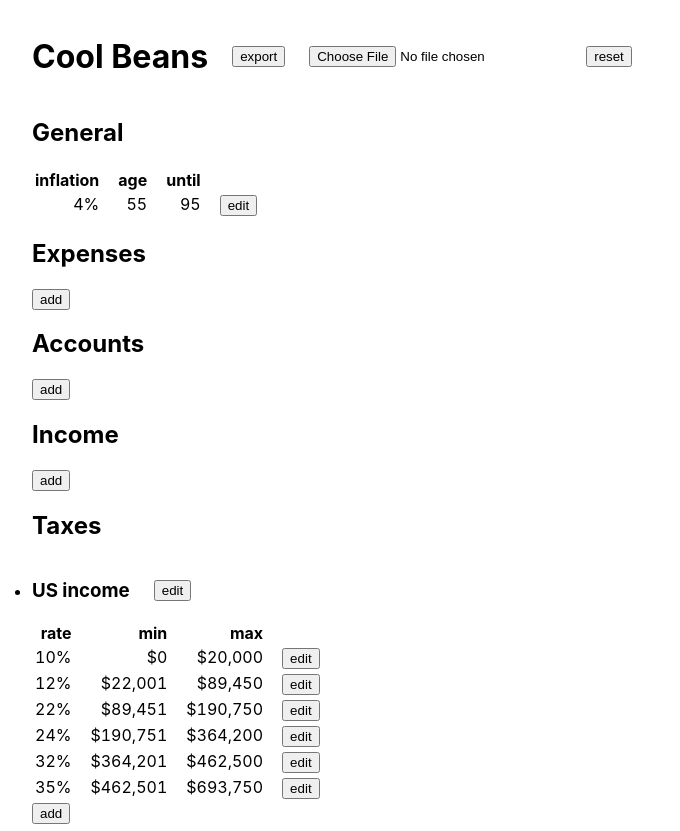
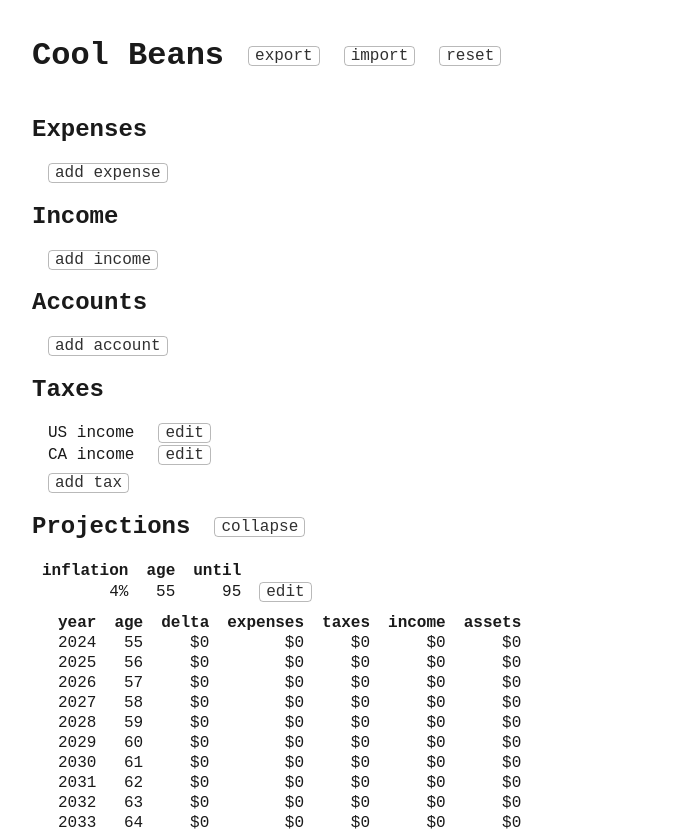
Before and after one commit to ericsoderberghp/coolbeans, a React (Create React App) app: page / in a window 1280 px wide. Shown: the top 831 px of the page, without its empty margins (0-680 px from the left). Built offline with nearby package versions, Linux system fonts and the light colour scheme.

Commit message:
initial styling

```diff
--- a/src/Accounts.tsx
+++ b/src/Accounts.tsx
@@ -57,8 +57,7 @@ const AccountForm = (props: AccountFormProps) => {
         />
       </label>
       <label>
-        estimated return
-        <span>
+        estimated return %
         <input
           className="percent"
           name="return"
@@ -66,17 +65,18 @@ const AccountForm = (props: AccountFormProps) => {
           step="0.01"
           defaultValue={account.return}
         />
-          %
-        </span>
       </label>
       <label>
         priority
         <input name="priority" type="number" defaultValue={account.priority} />
       </label>
       <footer>
+        <span className="kind">Account</span>
+        <div className="controls">
+          {onDelete && <button onClick={onCancel}>delete</button>}
+          <button onClick={onCancel}>cancel</button>
           <button type="submit">save</button>
-        <button onClick={onCancel}>cancel</button>
-        {onDelete && <button onClick={onCancel}>delete</button>}
+        </div>
       </footer>
     </form>
   );
@@ -89,9 +89,7 @@ export const Accounts = () => {
 
   const sortedAccounts = useMemo(
     () =>
-      data.accounts.sort(
-        (a1, a2) => (a1.priority || 0) - (a2.priority || 0)
-      ),
+      data.accounts.sort((a1, a2) => (a1.priority || 0) - (a2.priority || 0)),
     [data]
   );
 
@@ -105,10 +103,7 @@ export const Accounts = () => {
       const account = formEventToAccount(event);
       // set id
       account.id =
-        Math.max(
-          0,
-          ...nextData.accounts.map((account: AccountType) => account.id)
-        ) + 1;
+        Math.max(0, ...nextData.accounts.map((account) => account.id)) + 1;
       nextData.accounts.push(account);
     });
     setAdding(false);
@@ -119,9 +114,7 @@ export const Accounts = () => {
     updateData((nextData) => {
       const account = formEventToAccount(event);
       account.id = id;
-      const index = nextData.accounts.findIndex(
-        (account: AccountType) => account.id === id
-      );
+      const index = nextData.accounts.findIndex((account) => account.id === id);
       nextData.accounts.splice(index, 1, account);
     });
     setEditing(0);
@@ -130,13 +123,13 @@ export const Accounts = () => {
   const delet = (id: number) => () => {
     updateData((nextData: DataType) => {
       nextData.accounts = nextData.accounts.filter(
-        (account: AccountType) => account.id === id
+        (account) => account.id === id
       );
     });
   };
 
   return (
-    <div>
+    <section>
       <header>
         <h2>Accounts</h2>
       </header>
@@ -153,15 +146,14 @@ export const Accounts = () => {
           <tbody>
             {sortedAccounts.map((account) => {
               const key: number = account.id;
-            const investmentsValue = account.investments
-              .reduce(
+              const investmentsValue = account.investments.reduce(
                 (tot, inv) => ((inv.shares || 0) * (inv.price || 0) || 0) + tot,
                 0
               );
               return (
                 <tr key={key}>
                   {editing === key ? (
-                  <td colSpan={4}>
+                    <td colSpan={5}>
                       <AccountForm
                         account={account}
                         onSubmit={update(key)}
@@ -192,11 +184,13 @@ export const Accounts = () => {
           </tbody>
         </table>
       )}
+      <footer>
         {adding ? (
           <AccountForm onSubmit={add} onCancel={() => setAdding(false)} />
         ) : (
-        <button onClick={startAdding}>add</button>
+          <button onClick={startAdding}>add account</button>
         )}
-    </div>
+      </footer>
+    </section>
   );
 };
--- a/src/App.css
+++ b/src/App.css
@@ -1,68 +1,189 @@
+:root {
+  --size: 24px;
+  --half-size: calc(var(--size) / 2);
+  --quarter-size: calc(var(--size) / 4);
+  --background-lightness: 10%;
+  --foreground-lightness: 100%;
+}
 
 body {
-  --size: 24px;
-  --half-size: calc(var(--size) / 2);
+  font-family: 'courier new', courier, monospace;
+  background-color: hsl(0 0% var(--background-lightness));
+  color: hsl(0 0% var(--foreground-lightness));
 }
 
 main {
-  /* max-width: calc(var(--size) * 24); */
   margin: 1em 2em;
 }
 
-header, footer {
+section footer {
+  padding: 0 1em;
+}
+
+header,
+footer,
+.controls {
   display: flex;
   flex-flow: row;
   align-items: center;
   gap: var(--size);
 }
 
+button, input[type=file]::file-selector-button {
+  appearance: none;
+  font: inherit;
+  padding: 0 var(--quarter-size);
+  color: hsl(0 0% var(--foreground-lightness) / 90%);
+  background: none;
+  border: 1px solid;
+  border-color: hsl(0 0% var(--foreground-lightness) / 30%);
+  border-radius: 0.25em;
+}
+
+button:hover, .controls button:hover {
+  cursor: pointer;
+  background-color: hsl(0 0% var(--foreground-lightness) / 80%);
+  color: hsl(0 0% var(--background-lightness));
+  border-color: hsl(0 0% var(--foreground-lightness) / 80%);
+}
+
 label {
-  display: flex;
-  flex-flow: row;
+  display: grid;
+  grid-template-columns: 1fr 1fr;
   align-items: center;
   gap: var(--size);
-  margin-bottom: var(--half-size);
+  font-weight: bold;
+  white-space: nowrap
+}
+
+input {
+  font-family: 'courier new', courier, monospace;
+  font-size: 1em;
+  background-color: inherit;
+  color: inherit;
+  border: 1px solid hsl(0 0% var(--foreground-lightness) / 30%);
+  padding: var(--quarter-size) var(--half-size);
+  margin-bottom: -1px;
+  width: 12em;
+}
+
+input:focus {
+  position: relative;
+  z-index: 1;
 }
 
 input[type=number] {
   font-variant-numeric: tabular-nums;
-  text-align:right;
-  width: 10em;
+  text-align: right;
 }
 
-input.percent {
-  width: 4em;
+input[type=checkbox] {
+  appearance: none;
+  margin: 0;
+  position: relative;
+  box-sizing: content-box;
+  margin-bottom: -1px;
+  font: inherit;
+  height: calc(1em + 2px);
 }
 
-ul, ol {
+input[type=checkbox]:hover {
+  cursor: pointer;
+  background: #ddd;
+}
+
+input[type="checkbox"]::after {
+  content: '';
+  position: absolute;
+  right: 18px;
+  top: 6px;
+  display: box;
+  width: 0.33em;
+  height: 0.66em;
+  transform: rotate(33deg);
+}
+
+input[type="checkbox"]:checked::after {
+  border-right: 4px solid black;
+  border-bottom: 4px solid black;
+}
+
+ul,
+ol {
   margin: 0;
   padding: 0;
+  margin-bottom: 0.5em;
+  list-style: none;
 }
 
-td, th {
-  text-align: left;
-  vertical-align: top;
+li {
+  padding: 0 1em;
+  margin-bottom: 2px;
 }
 
-table.records td, table.records th {
-  padding-right: 1em;
+table {
+  margin-bottom: 0.5em;
 }
 
-td.number, th.number {
+td,
+th {
+  text-align: left;
+}
+
+th {
+  vertical-align: bottom;
+}
+
+table.records td,
+table.records th,
+table.years td,
+table.years th {
+  padding: 0 0.5em;
+}
+
+td.number,
+th.number {
   font-variant-numeric: tabular-nums;
   text-align: right;
 }
 
-form {
-  border: 1px solid grey;
-  border-radius: 0.25em;
-  padding: 1em;
+td.change {
+  border-top: 1px solid hsl(0 100% 50% / 20%);
+}
+
+form, .form {
+  margin: var(--size) 0;
+  border: 1px solid hsl(0 0% var(--foreground-lightness) / 40%);
+  padding: var(--size);
+  width: 26em;
+}
+
+.form {
+  width: calc(26em + (var(--size) * 2));
+}
+
+.form header {
+  justify-content: space-between;
+  gap: var(--size);
 }
 
 form footer {
+  padding-top: var(--size);
   justify-content: space-between;
+  gap: var(--size);
 }
 
-table.years td, table.years th {
-  padding-right: 1em;
+form button, .controls button {
+  font-weight: bold;
+  background-color: hsl(0 0% var(--foreground-lightness) / 5%);
+  color: inherit;
+  padding: var(--quarter-size) var(--half-size);
 }
+
+.kind {
+  font-size: 1.4em;
+}
+
+table.years {
+  margin: 0 1em;
+}
--- a/src/App.tsx
+++ b/src/App.tsx
@@ -2,15 +2,38 @@ import React, { useCallback, useEffect, useMemo, useState } from "react";
 import "./App.css";
 import { AppContext, initialData } from "./AppContext";
 import { DataType } from "./Types";
-import { General } from "./General";
 import { Accounts } from "./Accounts";
 import { Incomes } from "./Incomes";
 import { Taxes } from "./Taxes";
 import { Expenses } from "./Expenses";
 import { Projections } from "./Projections";
 
+const scheme = {
+  dark: { background: "6%", foreground: "85%" },
+  light: { background: "100%", foreground: "10%" },
+};
+
 function App() {
   const [data, setData] = useState(initialData);
+
+  // set color mode based on browser color scheme
+  useEffect(() => {
+    const setDarkScheme = (dark: boolean) => {
+      const mode = dark ? "dark" : "light";
+      document.documentElement.style.setProperty(
+        "--background-lightness",
+        scheme[mode].background
+      );
+      document.documentElement.style.setProperty(
+        "--foreground-lightness",
+        scheme[mode].foreground
+      );
+    };
+    setDarkScheme(window.matchMedia("(prefers-color-scheme: dark)").matches);
+    window
+      .matchMedia("(prefers-color-scheme: dark)")
+      .addEventListener("change", (event) => setDarkScheme(event.matches));
+  }, []);
 
   // load saved data initially
   useEffect(() => {
@@ -61,13 +84,18 @@ function App() {
     a.click();
   };
 
-  const onImport = async (event: React.ChangeEvent<HTMLInputElement>) => {
+  const onImportClick = () => {
+    const input = document.createElement("input");
+    input.type = "file";
+    input.onchange = async (event: any) => {
       if (event?.target?.files?.length === 1) {
         const text = await new Response(event.target.files[0]).text();
         const nextData = JSON.parse(text);
         localStorage.setItem("retirementData", JSON.stringify(nextData));
         setData(nextData);
       }
+    };
+    input.click();
   };
 
   const onReset = () => {
@@ -81,17 +109,15 @@ function App() {
         <header>
           <h1>Cool Beans</h1>
           <button onClick={onExport}>export</button>
-          <input type="file" accept="application/json" onChange={onImport} />
+          <button onClick={onImportClick}>import</button>
           <button onClick={onReset}>reset</button>
         </header>
 
-        <General />
         <Expenses />
+        <Incomes />
         <Accounts />
-        <Incomes />
         <Taxes />
         <Projections />
-
       </main>
     </AppContext.Provider>
   );
--- a/src/Expenses.tsx
+++ b/src/Expenses.tsx
@@ -42,7 +42,7 @@ const ExpenseForm = (props: ExpenseFormProps) => {
         <input name="name" type="text" defaultValue={expense.name} />
       </label>
       <label>
-        value
+        $ per year
         <input name="value" type="number" defaultValue={expense.value} />
       </label>
       <label>
@@ -54,9 +54,12 @@ const ExpenseForm = (props: ExpenseFormProps) => {
         <input name="stop" type="date" defaultValue={expense.stop} />
       </label>
       <footer>
+        <span className="kind">Expense</span>
+        <div className="controls">
+          {onDelete && <button onClick={onCancel}>delete</button>}
+          <button onClick={onCancel}>cancel</button>
           <button type="submit">save</button>
-        <button onClick={onCancel}>cancel</button>
-        {onDelete && <button onClick={onCancel}>delete</button>}
+        </div>
       </footer>
     </form>
   );
@@ -108,7 +111,7 @@ export const Expenses = () => {
   };
 
   return (
-    <div>
+    <section>
       <header>
         <h2>Expenses</h2>
       </header>
@@ -117,8 +120,9 @@ export const Expenses = () => {
           <thead>
             <tr>
               <th>name</th>
-            <th>yearly value</th>
-            <th>effective</th>
+              <th>per year</th>
+              <th>start</th>
+              <th>stop</th>
             </tr>
           </thead>
           <tbody>
@@ -127,7 +131,7 @@ export const Expenses = () => {
               return (
                 <tr key={key}>
                   {editing === key ? (
-                  <td colSpan={4}>
+                    <td colSpan={5}>
                       <ExpenseForm
                         expense={expense}
                         onSubmit={update(key)}
@@ -141,7 +145,8 @@ export const Expenses = () => {
                       <td key="value" className="number">{`$${(
                         expense.value || 0
                       ).toLocaleString()}`}</td>,
-                    <td key="effective">{expense.start} - {expense.stop}</td>,
+                      <td key="start">{expense.start}</td>,
+                      <td key="stop">{expense.start}</td>,
                       <td key="controls">
                         <button onClick={startEditing(key)}>edit</button>
                       </td>,
@@ -153,11 +158,13 @@ export const Expenses = () => {
           </tbody>
         </table>
       )}
+      <footer>
         {adding ? (
           <ExpenseForm onSubmit={add} onCancel={() => setAdding(false)} />
         ) : (
-        <button onClick={startAdding}>add</button>
+          <button onClick={startAdding}>add expense</button>
         )}
-    </div>
+      </footer>
+    </section>
   );
 };
--- a/src/General.tsx
+++ b/src/General.tsx
@@ -28,8 +28,7 @@ const GeneralForm = (props: GeneralFormProps) => {
   return (
     <form onSubmit={onSubmit}>
       <label>
-        inflation
-        <span>
+        inflation %
         <input
           name="inflation"
           className="percent"
@@ -37,8 +36,6 @@ const GeneralForm = (props: GeneralFormProps) => {
           step="0.01"
           defaultValue={props.general.inflation}
         />
-          %
-        </span>
       </label>
       <label>
         age
@@ -46,15 +43,14 @@ const GeneralForm = (props: GeneralFormProps) => {
       </label>
       <label>
         until
-        <input
-          name="until"
-          type="number"
-          defaultValue={props.general.until}
-        />
+        <input name="until" type="number" defaultValue={props.general.until} />
       </label>
       <footer>
+        <span className="kind">Projection</span>
+        <div className="controls">
+          <button onClick={onCancel}>cancel</button>
           <button type="submit">save</button>
-        <button onClick={onCancel}>cancel</button>
+        </div>
       </footer>
     </form>
   );
@@ -76,9 +72,6 @@ export const General = () => {
 
   return (
     <div>
-      <header>
-        <h2>General</h2>
-      </header>
       <table className="records">
         <thead>
           <tr>
--- a/src/Incomes.tsx
+++ b/src/Incomes.tsx
@@ -40,7 +40,7 @@ const IncomeForm = (props: IncomeFormProps) => {
         <input name="name" type="text" defaultValue={income.name} />
       </label>
       <label>
-        value
+        $ per year
         <input name="value" type="number" defaultValue={income.value} />
       </label>
       <label>
@@ -52,12 +52,27 @@ const IncomeForm = (props: IncomeFormProps) => {
         <input name="stop" type="date" defaultValue={income.stop} />
       </label>
       <footer>
+        <span className="kind">Income</span>
+        <div className="controls">
+          {onDelete && <button onClick={onCancel}>delete</button>}
+          <button onClick={onCancel}>cancel</button>
           <button type="submit">save</button>
-        <button onClick={onCancel}>cancel</button>
-        {onDelete && <button onClick={onCancel}>delete</button>}
+        </div>
       </footer>
     </form>
   );
+};
+
+const humanDate = (date?: string) => {
+  if (!date) return undefined;
+  const [year, month, day] = date.split("-");
+  if (day === "01") {
+    if (month === "01") {
+      return year;
+    }
+    return `${month} ${year}`;
+  }
+  return date;
 };
 
 export const Incomes = () => {
@@ -106,7 +121,7 @@ export const Incomes = () => {
   };
 
   return (
-    <div>
+    <section>
       <header>
         <h2>Income</h2>
       </header>
@@ -115,8 +130,9 @@ export const Incomes = () => {
           <thead>
             <tr>
               <th>name</th>
-            <th>yearly value</th>
-            <th>effective</th>
+              <th>per year</th>
+              <th>start</th>
+              <th>stop</th>
             </tr>
           </thead>
           <tbody>
@@ -125,7 +141,7 @@ export const Incomes = () => {
               return (
                 <tr key={key}>
                   {editing === key ? (
-                  <td colSpan={4}>
+                    <td colSpan={5}>
                       <IncomeForm
                         income={income}
                         onSubmit={update(key)}
@@ -139,7 +155,8 @@ export const Incomes = () => {
                       <td key="value" className="number">{`$${(
                         income.value || 0
                       ).toLocaleString()}`}</td>,
-                    <td key="effective">{income.start} - {income.stop}</td>,
+                      <td key="start">{humanDate(income.start)}</td>,
+                      <td key="stop">{humanDate(income.stop)}</td>,
                       <td key="controls">
                         <button onClick={startEditing(key)}>edit</button>
                       </td>,
@@ -151,11 +168,13 @@ export const Incomes = () => {
           </tbody>
         </table>
       )}
+      <footer>
         {adding ? (
           <IncomeForm onSubmit={add} onCancel={() => setAdding(false)} />
         ) : (
-        <button onClick={startAdding}>add</button>
+          <button onClick={startAdding}>add income</button>
         )}
-    </div>
+      </footer>
+    </section>
   );
 };
--- a/src/Projections.tsx
+++ b/src/Projections.tsx
@@ -1,6 +1,7 @@
 import React, { useContext, useMemo, useState } from "react";
 import { AppContext } from "./AppContext";
 import { AccountType, ExpenseType, IncomeType, InvestmentType } from "./Types";
+import { General } from "./General";
 
 type ProjectionType = {
   year: number;
@@ -8,6 +9,8 @@ type ProjectionType = {
   accounts: {
     account: AccountType;
     value: number;
+    dividends: number;
+    change: boolean;
     investments: {
       investment: InvestmentType;
       value: number;
@@ -23,7 +26,7 @@ type ProjectionType = {
     value: number;
   }[];
   assets: number;
-  // dividends: number;
+  dividends: number;
   income: number;
   tax: number;
   expense: number;
@@ -50,6 +53,7 @@ export const Projections = () => {
   const projections: ProjectionType[] = useMemo(() => {
     const startYear = new Date().getFullYear();
     const result = [];
+    const changed: { [key:string]: boolean } = {};
 
     // initialize the first year based on current values
     let prior: ProjectionType = {
@@ -65,6 +69,7 @@ export const Projections = () => {
             0,
           dividends: 0,
         }));
+        changed[account.id] = false;
         return {
           account,
           value:
@@ -73,7 +78,9 @@ export const Projections = () => {
               .map((i) => i.value)
               .reduce((tot, value) => tot + value, 0) ||
             0,
+          dividends: 0,
           investments,
+          change: false,
         };
       }),
       incomes: data.incomes.map((income) => ({
@@ -88,7 +95,7 @@ export const Projections = () => {
           0,
       })),
       assets: 0,
-      // dividends: 0,
+      dividends: 0,
       income: 0,
       tax: 0,
       expense: 0,
@@ -134,6 +141,7 @@ export const Projections = () => {
           value: incrementByPercentage(a.value, account.return),
           dividends,
           investments,
+          change: false,
         };
       });
 
@@ -221,9 +229,13 @@ export const Projections = () => {
             if (shortfall < acc.value) {
               acc.value -= shortfall;
               shortfall = 0;
+              acc.change = !changed[acc.account.id] && true;
+              changed[acc.account.id] = true;
             } else {
               shortfall -= acc.value;
               acc.value = 0;
+              acc.change = !changed[acc.account.id] && true;
+              changed[acc.account.id] = true;
             }
           }
         }
@@ -238,7 +250,7 @@ export const Projections = () => {
         incomes,
         expenses,
         assets,
-        // dividends,
+        dividends: 0,
         income,
         tax,
         expense,
@@ -252,14 +264,14 @@ export const Projections = () => {
   }, [data]);
 
   return (
-    <div>
+    <section>
       <header>
         <h2>Projections</h2>
         <button onClick={() => setExpanded(!expanded)}>
           {expanded ? "collapse" : "expand"}
         </button>
       </header>
-      {/* <div>within {JSON.stringify(within(2038, '2037-01-01', ''))}</div> */}
+      <General />
       <table className="years">
         <thead>
           <tr>
@@ -270,21 +282,29 @@ export const Projections = () => {
             {expanded &&
               data.expenses.length > 1 &&
               data.expenses.map((expense) => (
-                <th key={expense.id}>{expense.name}</th>
+                <th key={expense.id} className="number">
+                  {expense.name}
+                </th>
               ))}
             <th className="number">taxes</th>
             <th className="number">income</th>
             {expanded &&
               data.incomes.map((income) => (
-                <th key={income.id}>{income.name}</th>
+                <th key={income.id} className="number">
+                  {income.name}
+                </th>
               ))}
             {/* <th className="number">dividends</th> */}
             <th className="number">assets</th>
             {expanded &&
               data.accounts.map((account) => [
-                <th key={account.id}>{account.name}</th>,
+                <th key={account.id} className="number">
+                  {account.name}
+                </th>,
                 account.investments.map((investment) => (
-                  <th key={investment.id}>{investment.name}</th>
+                  <th key={investment.id} className="number">
+                    {investment.name}
+                  </th>
                 )),
               ])}
           </tr>
@@ -327,8 +347,8 @@ export const Projections = () => {
               </td>
               {expanded &&
                 projection.accounts.map(
-                  ({ account: { id }, value, investments }) => [
-                    <td key={id} className="number">
+                  ({ account: { id }, value, investments, change }) => [
+                    <td key={id} className={`number${change ? ' change' : ''}`}>
                       ${Math.round(value).toLocaleString()}
                     </td>,
                     investments.map(({ investment: { id }, value }) => (
@@ -342,6 +362,6 @@ export const Projections = () => {
           ))}
         </tbody>
       </table>
-    </div>
+    </section>
   );
 };
--- a/src/Rates.tsx
+++ b/src/Rates.tsx
@@ -30,8 +30,7 @@ const RateForm = (props: RateFormProps) => {
   return (
     <form onSubmit={onSubmit}>
       <label>
-        rate
-        <span>
+        rate %
         <input
           name="rate"
           className="percent"
@@ -39,8 +38,6 @@ const RateForm = (props: RateFormProps) => {
           step="0.01"
           defaultValue={rate.rate}
         />
-          %
-        </span>
       </label>
       <label>
         min
@@ -51,9 +48,12 @@ const RateForm = (props: RateFormProps) => {
         <input name="max" type="number" defaultValue={rate.max} />
       </label>
       <footer>
+        <span className="kind">Rate</span>
+        <div className="controls">
+          {onDelete && <button onClick={onCancel}>delete</button>}
+          <button onClick={onCancel}>cancel</button>
           <button type="submit">save</button>
-        <button onClick={onCancel}>cancel</button>
-        {onDelete && <button onClick={onCancel}>delete</button>}
+        </div>
       </footer>
     </form>
   );
@@ -61,7 +61,7 @@ const RateForm = (props: RateFormProps) => {
 
 const getTax = (data: DataType, id: number) => {
   const tax = data.taxes.find((tax: TaxType) => tax.id === id);
-  if (!tax) throw new TypeError('missing tax');
+  if (!tax) throw new TypeError("missing tax");
   return tax;
 };
 
@@ -147,9 +147,7 @@ export const Rates = (props: RatesProps) => {
                       ${(rate.max || 0).toLocaleString()}
                     </td>,
                     <td key="controls">
-                      <button onClick={startEditing(key)}>
-                        edit
-                      </button>
+                      <button onClick={startEditing(key)}>edit</button>
                     </td>,
                   ]
                 )}
@@ -166,7 +164,7 @@ export const Rates = (props: RatesProps) => {
         />
       ) : (
         <button key="add" onClick={startAdding()}>
-          add
+          add rate
         </button>
       )}
     </div>
--- a/src/Taxes.tsx
+++ b/src/Taxes.tsx
@@ -8,7 +8,7 @@ const formEventToTax = (event: React.FormEvent<HTMLFormElement>): TaxType => {
   const result: TaxType = {
     id: 0,
     name: formData.get("name") as string,
-    rates: []
+    rates: [],
   };
   return result;
 };
@@ -28,17 +28,26 @@ const TaxForm = (props: TaxFormProps) => {
     onSubmit,
   } = props;
   return (
+    <div className="form">
+      <header>
+        <span className="kind">Tax</span>
+        <div className="controls">
+          {onDelete && <button onClick={onCancel}>delete</button>}
+          <button onClick={onCancel}>cancel</button>
+        </div>
+      </header>
       <form onSubmit={onSubmit}>
         <label>
           name
           <input name="name" type="text" defaultValue={tax.name} />
         </label>
         <footer>
+          <span />
           <button type="submit">save</button>
-        <button onClick={onCancel}>cancel</button>
-        {onDelete && <button onClick={onCancel}>delete</button>}
         </footer>
       </form>
+      {tax.id && <Rates taxId={tax.id} />}
+    </div>
   );
 };
 
@@ -80,7 +89,7 @@ export const Taxes = () => {
   };
 
   return (
-    <div>
+    <section>
       <header>
         <h2>Taxes</h2>
       </header>
@@ -98,23 +107,22 @@ export const Taxes = () => {
                     onDelete={deleteTax(key)}
                   />
                 ) : (
-                  [
                   <header key="header">
-                      <h3>{tax.name}</h3>
+                    <span>{tax.name}</span>
                     <button onClick={startEditingTax(key)}>edit</button>
-                    </header>,
-                    <Rates key="rates" taxId={key} />
-                  ]
+                  </header>
                 )}
               </li>
             );
           })}
       </ul>
+      <footer>
         {addingTax ? (
           <TaxForm onSubmit={addTax} onCancel={() => setAddingTax(false)} />
         ) : (
-        <button onClick={startAddingTax}>add</button>
+          <button onClick={startAddingTax}>add tax</button>
         )}
-    </div>
+      </footer>
+    </section>
   );
 };
```
Also changed, not shown: public/index.html (+0 -10 lines), src/TODO.txt. Lines whose indentation alone changed are shown as unchanged.
